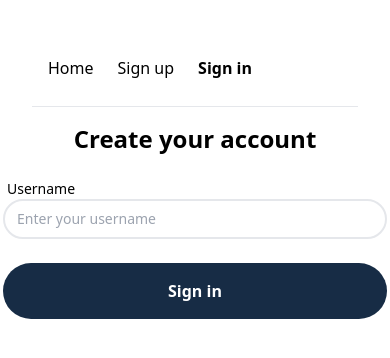
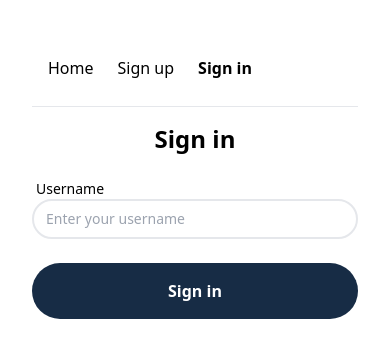
Before and after one commit to Jodarini/hello-build, a React (Vite) app: page /login in a window 390 px wide. Shown: the top 358 px of the page. Built offline with nearby package versions, Linux system fonts and the light colour scheme.

Commit message:
style: better spacing on login and sign up page

```diff
--- a/src/routes/login.tsx
+++ b/src/routes/login.tsx
@@ -20,10 +20,10 @@ function Login() {
 
   return (
     <div className="w-full min-h-full flex flex-1 flex-col gap-6 justify-center items-center py-4">
-      <h1 className="text-2xl font-bold">Create your account</h1>
+      <h1 className="text-2xl font-bold">Sign in</h1>
       <form
         onSubmit={handleSubmit}
-        className="flex flex-col gap-6 h-full justify-between min-w-96"
+        className="flex flex-col gap-6 h-full justify-between min-w-full md:min-w-96"
       >
         <div className="flex flex-col justify-start">
           <label className="w-fit px-1 text-primary text-sm" htmlFor="username">
--- a/src/routes/sign-up.tsx
+++ b/src/routes/sign-up.tsx
@@ -25,7 +25,7 @@ function RouteComponent() {
         <h1 className="text-2xl font-bold">Create your account</h1>
         <form
           onSubmit={handleSubmit}
-          className="flex flex-col gap-6 h-full justify-between min-w-96"
+          className="flex flex-col gap-6 h-full justify-between min-w-full md:min-w-96"
         >
           <div className="flex flex-col justify-start">
             <label
@@ -63,7 +63,7 @@ function RouteComponent() {
 
           <Link
             to="/login"
-            className="block py-4 px-2  sm:px-0 sm:py-0 sm:inline-block sm:mt-0 active:bg-active active:text-white sm:active:bg-transparent  border-b-2 border-transparent [&.active]:font-bold"
+            className="block px-2  sm:px-0 sm:py-0 sm:inline-block sm:mt-0 active:bg-active active:text-white sm:active:bg-transparent  border-b-2 border-transparent [&.active]:font-bold"
           >
             <button className="min-w-fit rounded-full w-full text-center active:bg-active lg:text-base text-base text-gray-700 py-4 border-2">
               Sign in
```
